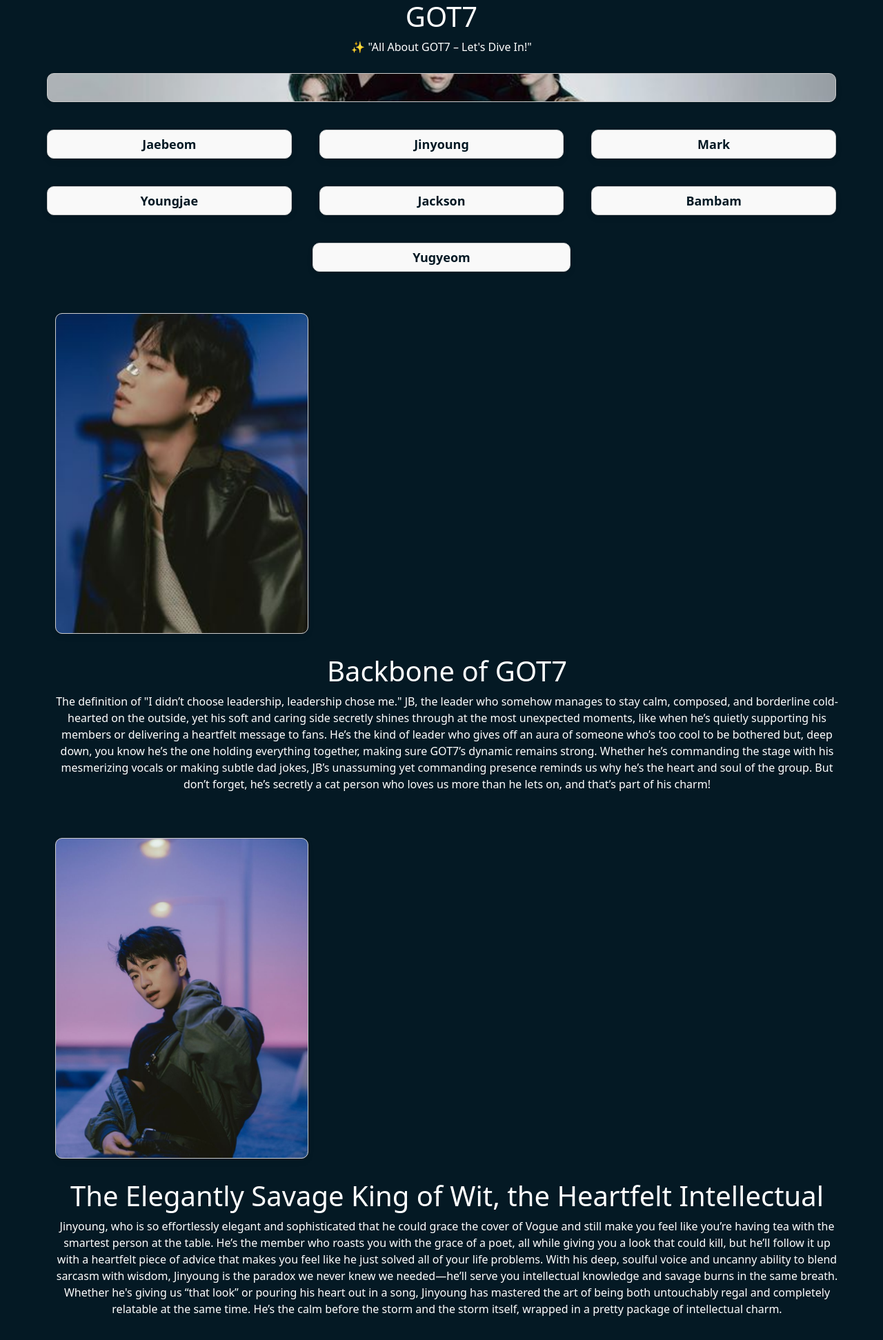
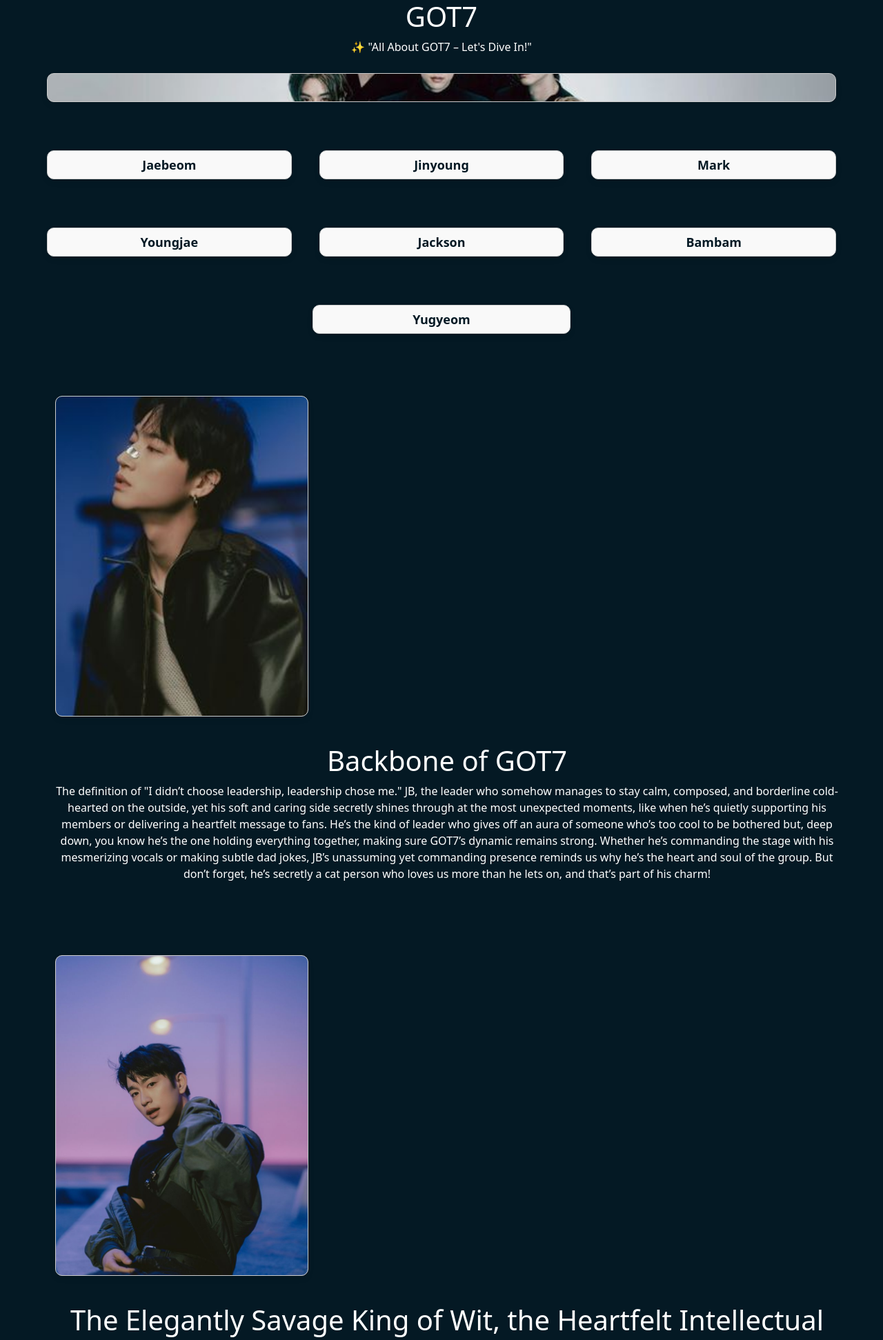
Before and after one commit to umairahzakaria/GOT7, a PHP site: page / in a window 1280 px wide. Shown: the top 1943 px of the page at 69% size. Run offline with PHP 8.4, Linux system fonts and the light colour scheme.

Commit message:
Changed cus got error

```diff
--- a/main.css
+++ b/main.css
@@ -35,7 +35,7 @@ p{
     cursor: pointer;
     overflow: hidden;
     transition: background 0.3s ease;
-    margin-bottom: 20px;
+    margin-bottom: 30px;
   }
 
   /* Default text (initially visible) */
@@ -147,6 +147,7 @@ p{
 .row-description {
   flex-wrap: wrap; /* Ensure it wraps on smaller screens */
   padding: 20px 0;
+  margin-bottom: 40px;
 }
 
 .desc {
@@ -161,3 +162,7 @@ p{
     max-width: 100%;
   }
 }
+
+.row {
+  margin-bottom: 20px; /* Adds 20px spacing below each row */
+}
```
